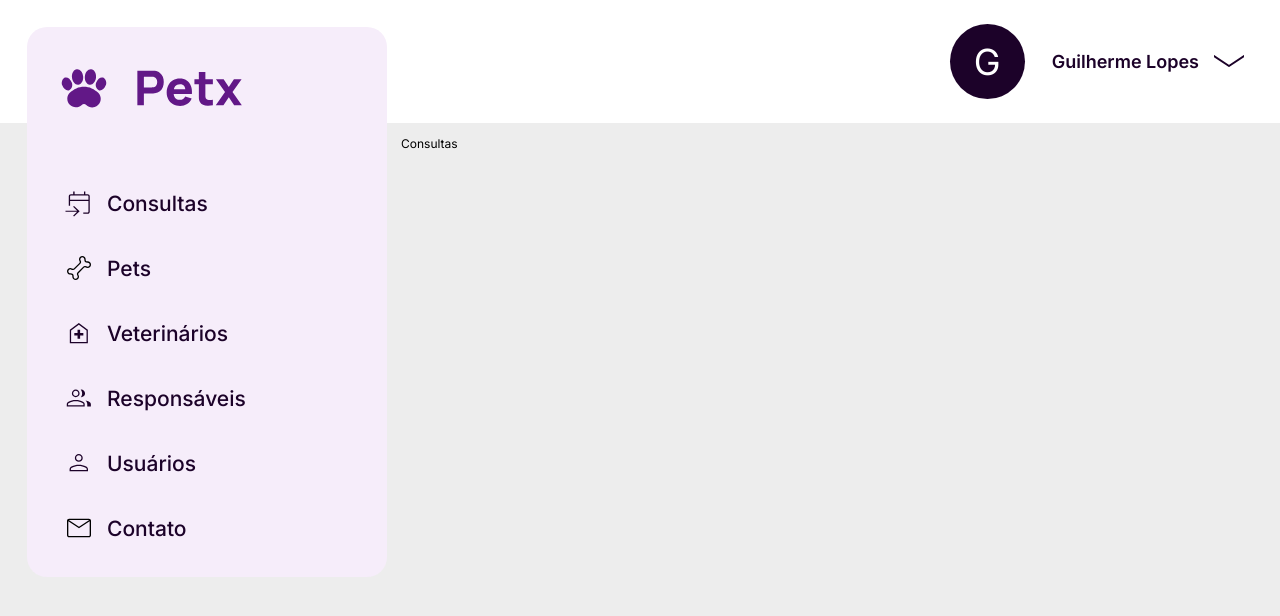
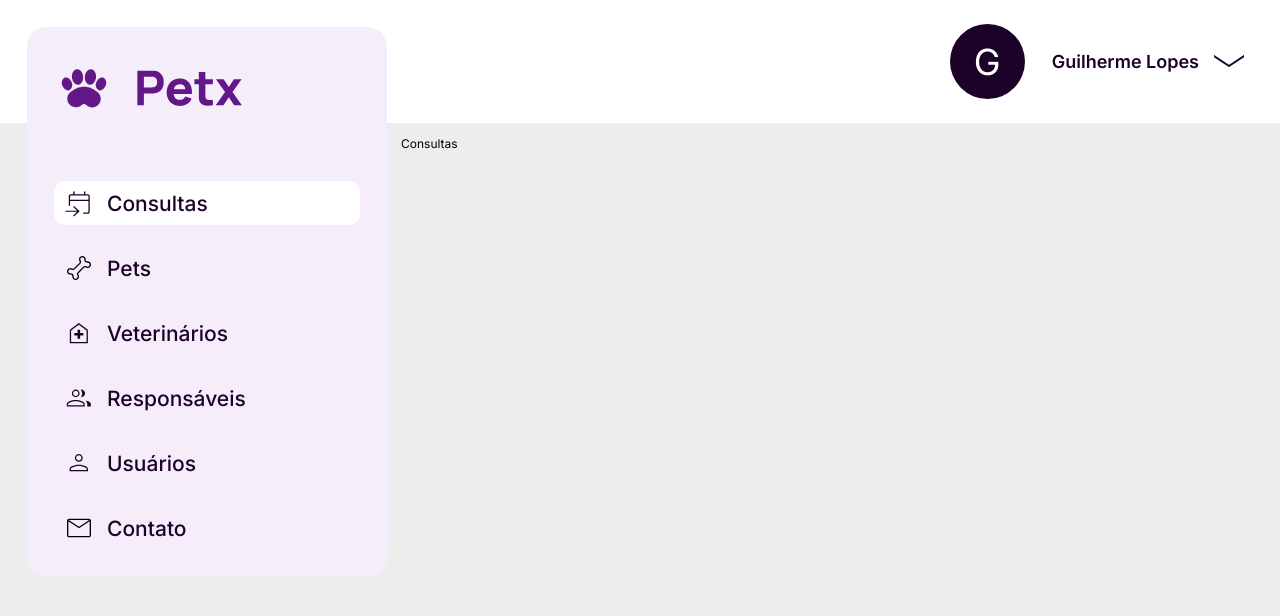
Before and after one commit to gguilhermelopes/petx, a React (Vite) app: page /consultas in a window 1280 px wide. Shown: the top 616 px of the page. Built offline with nearby package versions, Linux system fonts and the light colour scheme.

Commit message:
feat: add style to current location in navlink

```diff
--- a/src/sidebar/NavItem.tsx
+++ b/src/sidebar/NavItem.tsx
@@ -1,4 +1,4 @@
-import { NavLink } from "react-router-dom";
+import { NavLink, useLocation } from "react-router-dom";
 
 type NavItemProps = {
   label: string;
@@ -7,9 +7,14 @@
 };
 
 const NavItem = ({ label, icon, path }: NavItemProps) => {
+  const location = useLocation();
+  const isCurrentLocation = location.pathname === path;
   return (
     <NavLink
       to={path}
+      style={{
+        backgroundColor: isCurrentLocation ? "#ffffff" : "transparent",
+      }}
       className="flex items-center gap-4 px-3 py-2 text-[1.75rem] text-p3 font-medium cursor-pointer transition-all rounded-2xl hover:bg-c0"
     >
       <img src={icon} />
```
